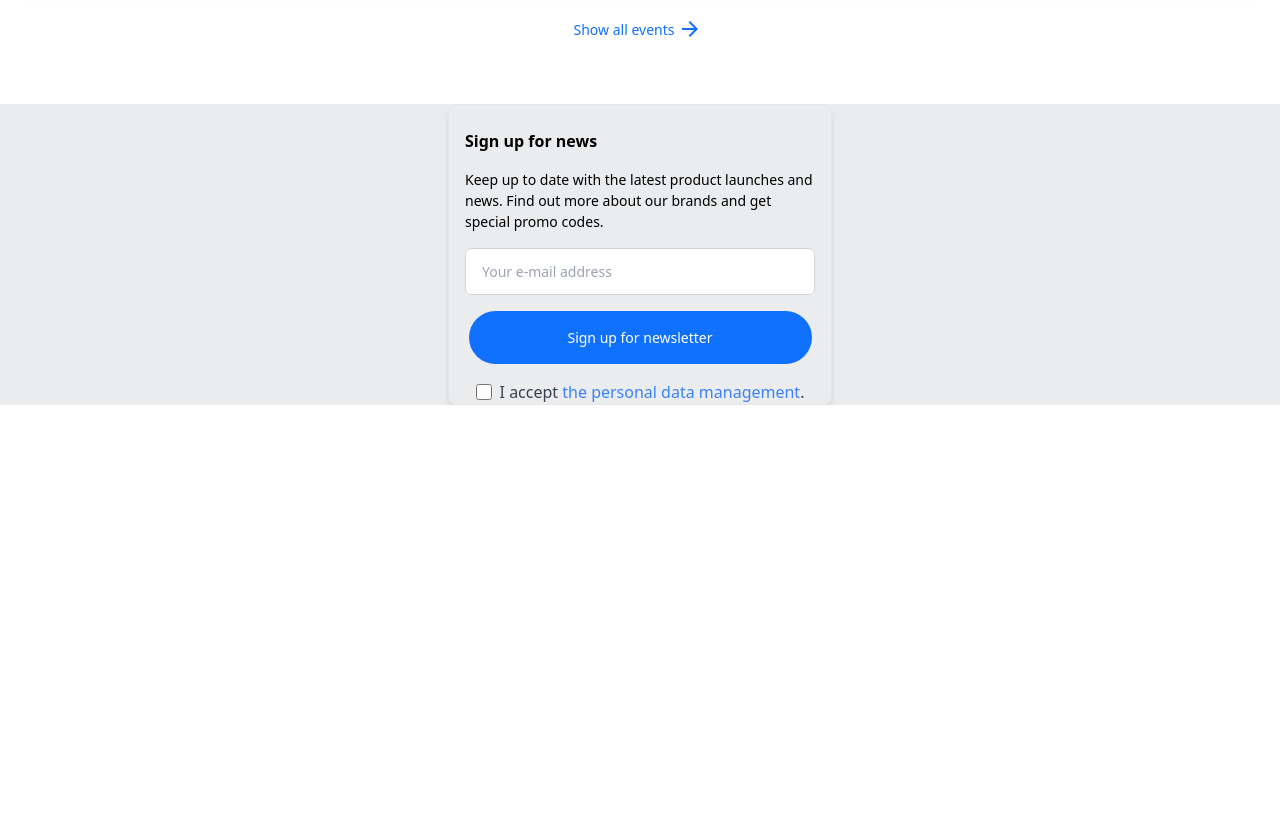
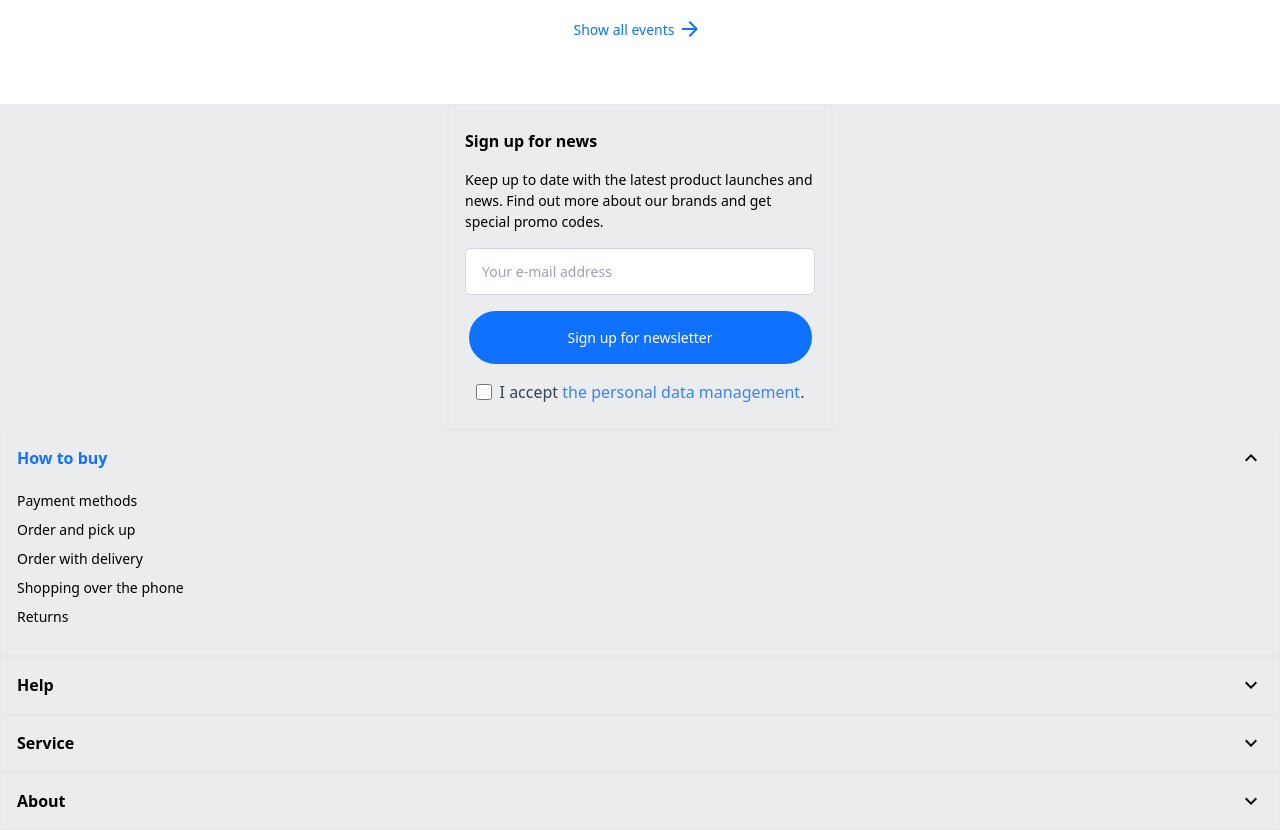
Before and after one commit to darshanbajgain/commerce-booster, a React (Vite) app: page / in a window 1280 px wide. Shown: the part 9982-10812 px from the top of the page. Before the commit the page ends 10387 px from the top, so only its background shows below. Built offline with nearby package versions, Linux system fonts and the light colour scheme.

Commit message:
feat: howtobuyand otherdrop downs added

```diff
--- a/src/component/Footer/Footer.jsx
+++ b/src/component/Footer/Footer.jsx
@@ -1,11 +1,26 @@
 import SignUpCard from "./SignUpCard"
+import FooterItem from "./FooterItem";
+import HowToBuy from "./HowToBuy";
+import OtherDropDowns from "./OtherDropDowns";
+
 
 const Footer = () => {
-  return (
-    <div className="mt-[64px] bg-bgForSeacrchBorder">
-        <SignUpCard />
-    </div>
-  )
+    return (
+        <div className="mt-[64px] bg-bgForSeacrchBorder">
+            <SignUpCard />
+            <HowToBuy title="How to buy">
+                <FooterItem text="Payment methods" />
+                <FooterItem text="Order and pick up" />
+                <FooterItem text="Order with delivery" />
+                <FooterItem text="Shopping over the phone" />
+                <FooterItem text="Returns" />
+            </HowToBuy>
+            <OtherDropDowns title="Help" />
+            <OtherDropDowns title="Service" />
+            <OtherDropDowns title="About" />
+
+        </div>
+    )
 }
 
 export default Footer
--- /dev/null
+++ b/src/component/Footer/FooterItem.jsx
@@ -0,0 +1,10 @@
+
+const FooterItem = ({ text }) => (
+  <li className="py-1 text-[14px]">
+    <a href="#" className=" hover:underline">
+      {text}
+    </a>
+  </li>
+);
+
+export default FooterItem;
--- /dev/null
+++ b/src/component/Footer/HowToBuy.jsx
@@ -0,0 +1,20 @@
+import arrowUp from "../../assets/footer_assets/keyboard_arrow_up.svg";
+
+const HowToBuy = ({ title, children }) => {
+
+    return (
+        <div className=" m-0 pb-6 border-gray-200 border shadow-sm">
+            <div className="m-4 flex flex-row justify-between items-center">
+                <h3
+                    className="font-bold cursor-pointer text-bgForOrderBtn text-[16px]"
+                >
+                    {title}
+                </h3>
+                <img src={arrowUp} />
+            </div>
+            <ul className="mx-4">{children}</ul>
+        </div>
+    );
+};
+
+export default HowToBuy;
--- /dev/null
+++ b/src/component/Footer/OtherDropDowns.jsx
@@ -0,0 +1,19 @@
+import arrowUp from "../../assets/footer_assets/keyboard_arrow_down.svg";
+
+const OtherDropDowns = ({title}) => {
+
+    return (
+        <div className=" m-0 p-4  border-gray-200 border shadow-sm">
+            <div className="flex flex-row justify-between items-center">
+                <h3
+                    className="font-bold cursor-pointer text-[16px]"
+                >
+                    {title}
+                </h3>
+                <img src={arrowUp} />
+            </div>
+        </div>
+    )
+}
+
+export default OtherDropDowns;
--- a/src/component/Footer/SignUpCard.jsx
+++ b/src/component/Footer/SignUpCard.jsx
@@ -1,6 +1,6 @@
 const SignUpCard = () => {
     return (
-        <div className="max-w-sm mx-auto border border-gray-200 rounded-lg shadow-md">
+        <div className="max-w-sm mx-auto border border-gray-200 shadow-sm">
             <h2 className="text-[16px] font-bold mx-4 mt-6">Sign up for news</h2>
             <p className="text-[14px] m-4">
                 Keep up to date with the latest product launches and news. Find out more about our brands and get special promo codes.
@@ -17,7 +17,7 @@ const SignUpCard = () => {
                 <button className=" w-[343px] text-[14px] rounded-full bg-bgForOrderBtn text-white px-8 py-4 hover:bg-blue-900 mx-4">
                     Sign up for newsletter
                 </button>
-                <div className="mt-4 flex items-center flex-row">
+                <div className="mt-4 mb-6 flex items-center flex-row">
                     <input
                         type="checkbox"
                         id="data-management"
```
Also changed, not shown: src/assets/footer_assets/keyboard_arrow_down.svg (added), src/assets/footer_assets/keyboard_arrow_up.svg (added).
